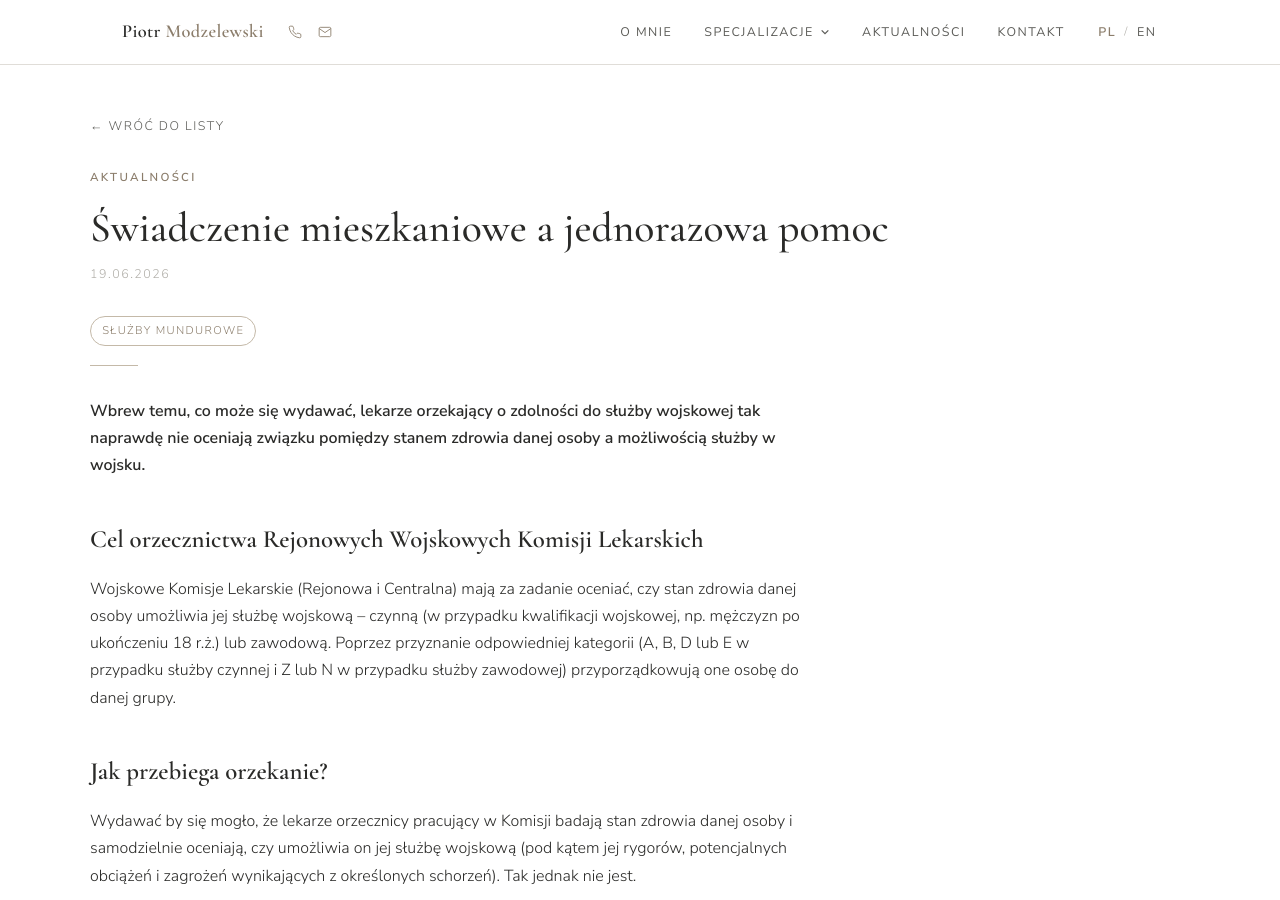
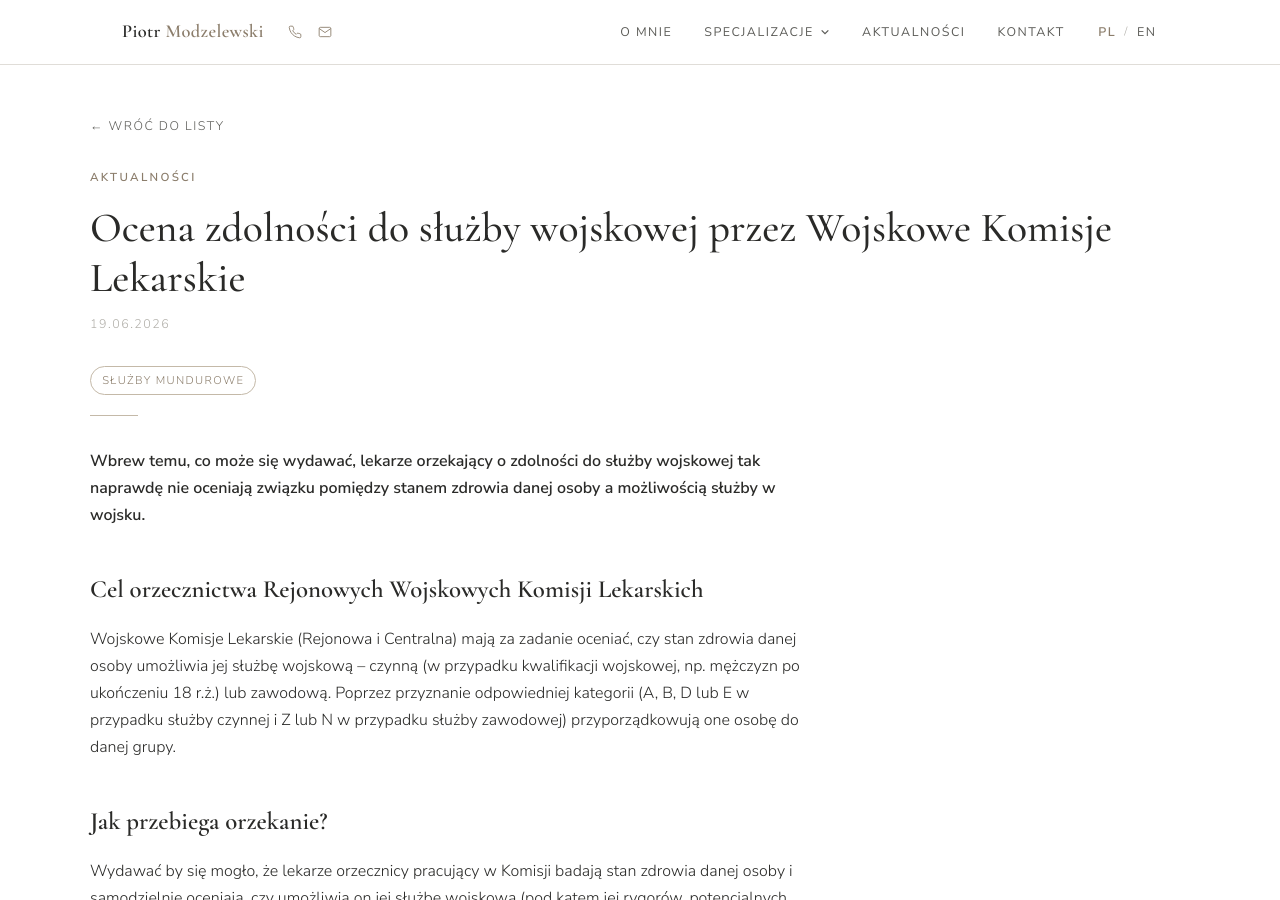
Before and after one commit to pmmodzelewski/adwokatmodzelewski.pl, a Jekyll site: the page built from _posts/2026-06-19-Orzekanie-o-zdolnosci-do-sluzby.md, in a window 1280 px wide and 900 px high. Built offline with Jekyll 4.4.1, drawn with Linux system fonts in a browser that asks for light colours; Markdown is read by kramdown in place of the engine named in the settings.

Commit message:
Update 2026-06-19-Orzekanie-o-zdolnosci-do-sluzby.md

```diff
--- a/_posts/2026-06-19-Orzekanie-o-zdolnosci-do-sluzby.md
+++ b/_posts/2026-06-19-Orzekanie-o-zdolnosci-do-sluzby.md
@@ -1,5 +1,5 @@
 ---
-title: "Świadczenie mieszkaniowe a jednorazowa pomoc"
+title: "Ocena zdolności do służby wojskowej przez Wojskowe Komisje Lekarskie"
 date: 2026-06-19
 lang: pl
 tag: sluzby-mundurowe
```
